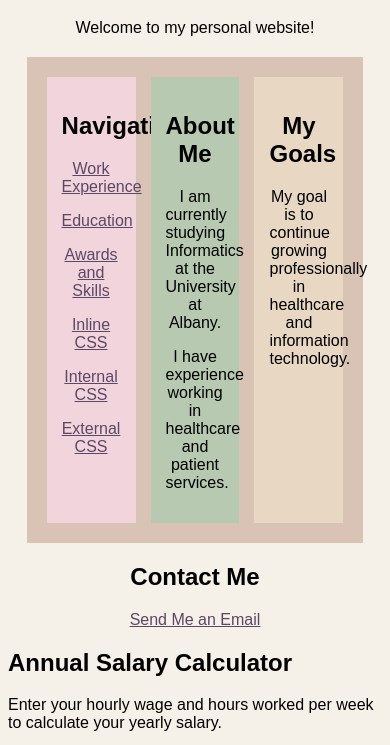
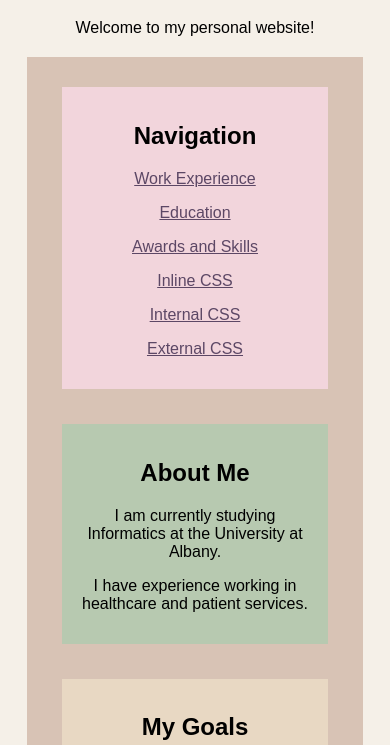
Before and after one commit to cgaboton/INF201-Assignment3, a plain HTML site: page index.html in a window 390 px wide. Shown: the part 98-843 px from the top of the page. Drawn offline with Linux system fonts and the light colour scheme.

Commit message:
Fixed responsive mobile layout

```diff
--- a/style.css
+++ b/style.css
@@ -77,3 +77,25 @@ a:hover {
 a:active {
     color: #c0392b;
 }
+
+/* Responsive Design for Mobile Devices */
+@media only screen and (max-width: 575px) {
+
+    .sections {
+        flex-direction: column;
+        align-items: center;
+    }
+
+    .navigation,
+    .about,
+    .goals {
+        float: none;
+        width: 90%;
+        margin: 10px auto;
+        box-sizing: border-box;
+    }
+
+    .navigation {
+        height: auto;
+    }
+}
```
